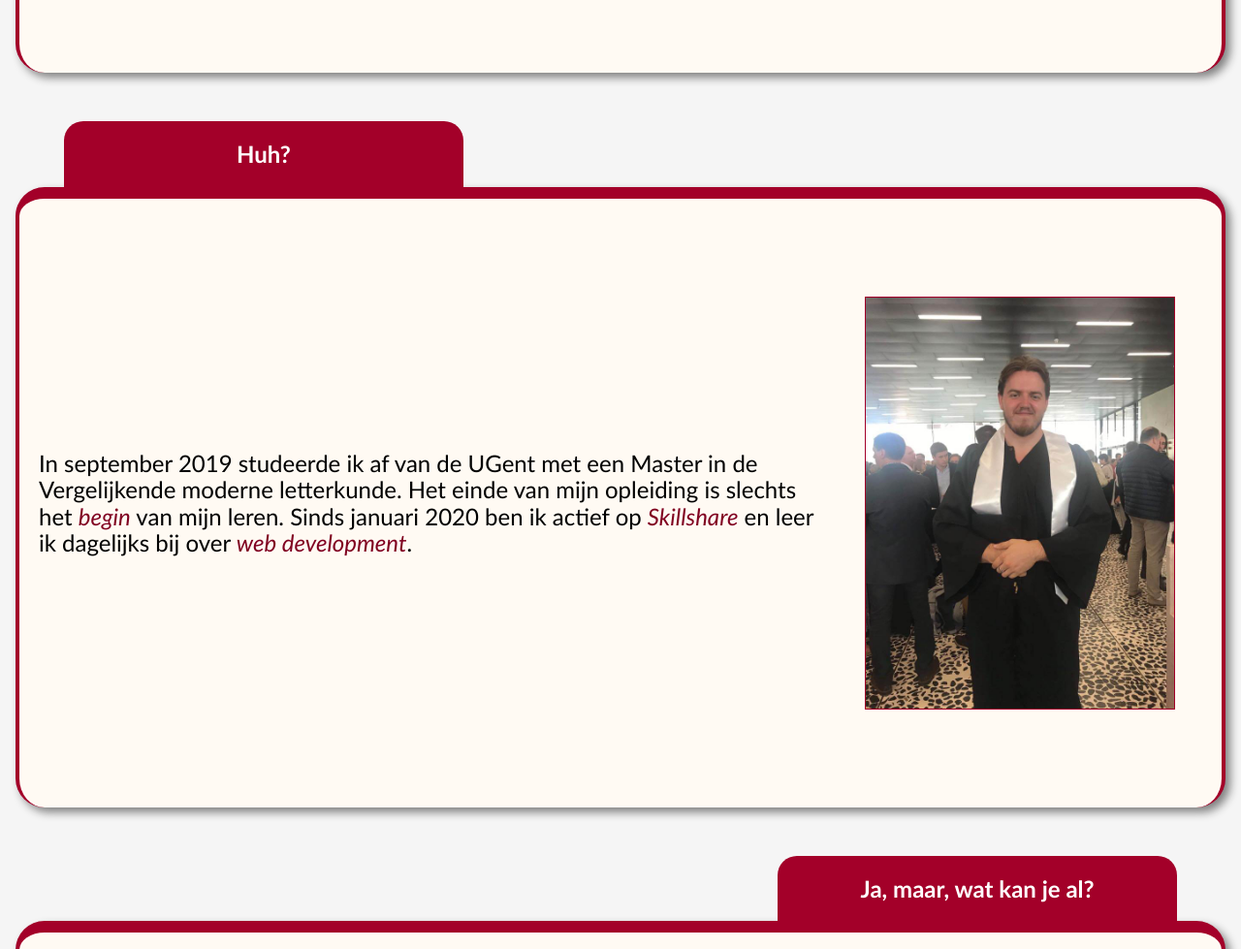
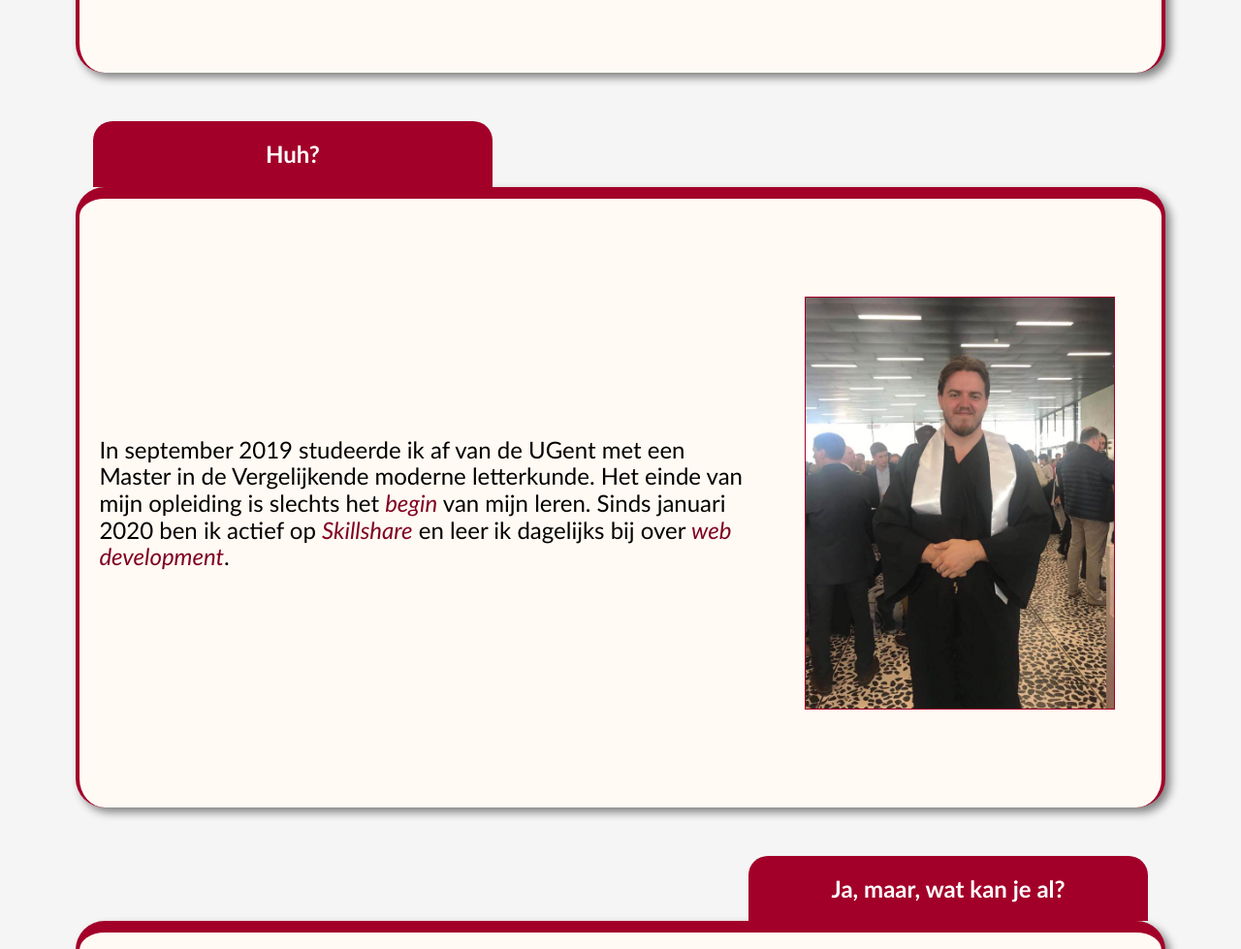
Before and after one commit to jorgevds/resume, a plain HTML site: page index.html in a window 1280 px wide. Shown: the part 800-1779 px from the top of the page at 97% size. Drawn offline with nearby package versions, Linux system fonts and the light colour scheme.

Commit message:
container now at 90% width for tablets, laptops, desktops etc under 4k

```diff
--- a/styles/main.css
+++ b/styles/main.css
@@ -42,15 +42,19 @@ header {
 
 /* Backdrop for all the content */
 
+body {
+  margin: auto;
+}
+
 .container {
   display: flex;
   justify-content: space-between;
-  width: 100%;
+  width: 90%;
   max-width: 100%;
   min-height: 80vh;
   height: auto;
   background-color: rgb(255, 250, 243);
-  margin: 50px 0;
+  margin: 50px auto;
   align-items: center;
   border-radius: 30px;
   border-top: 12px solid hsl(345, 100%, 32%);
@@ -155,6 +159,7 @@ img {
   display: block;
   background: hsl(345, 100%, 32%);
   width: 33%;
+  margin: 0;
   border-radius: 20px 20px 0px 0px;
   color: white;
   text-align: center;
@@ -163,12 +168,12 @@ img {
 
 .headings-first {
   float: left;
-  margin: 0 25px 0 50px;
+  margin-left: 5rem;
 }
 
 .headings-second {
   float: right;
-  margin: 0 50px 0 25px;
+  margin-right: 5rem;
 }
 
 /* Footer and navbar */
@@ -201,6 +206,7 @@ ul {
 
 @media screen and (max-width: 500px) {
   .container {
+    width: 100%;
     flex-direction: column;
     margin: 20px 0;
     border-radius: 0;
```
